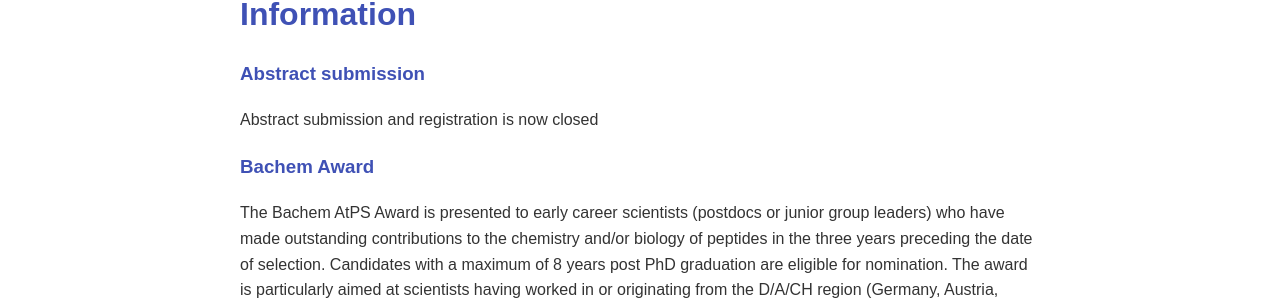
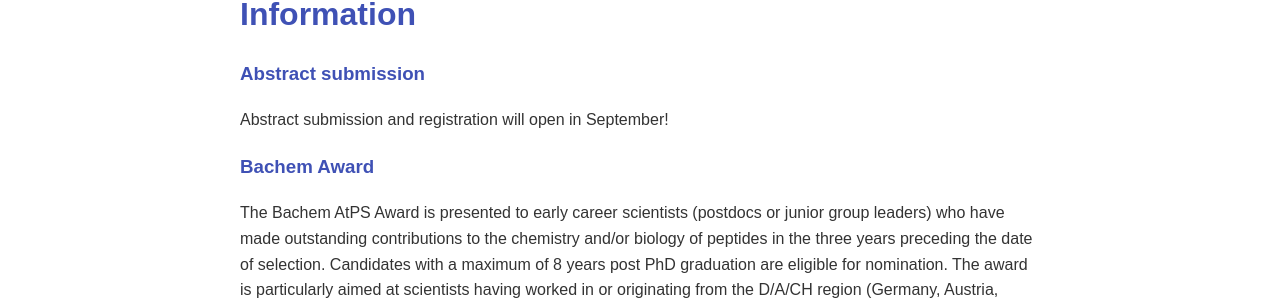
Before and after one commit to austrianpeptide/v2, a Jekyll site: the page built from index.markdown, in a window 1280 px wide and 900 px high, scrolled down 974 px. Shown: the part 149-452 px from the top of the window. Built offline with Jekyll 4.4.1, drawn with Linux system fonts in a browser that asks for light colours.

Commit message:
Update content.yml

```diff
--- a/_data/content.yml
+++ b/_data/content.yml
@@ -64,18 +64,19 @@ page:
 
     '
   information: "## Information\n### Abstract submission\nAbstract submission and registration\
-    \ is now closed\n\n### Bachem Award\nThe Bachem AtPS Award is presented to early\
-    \ career scientists (postdocs or junior group leaders) who have made outstanding\
-    \ contributions to the chemistry and/or biology of peptides in the three years\
-    \ preceding the date of selection. Candidates with a maximum of 8 years post PhD\
-    \ graduation are eligible for nomination. The award is particularly aimed at scientists\
-    \ having worked in or originating from the D/A/CH region (Germany, Austria, Switzerland).\
-    \ The award is sponsored by the Bachem AG. \n\n[Click Here For More Information](/uploads/Announcement_AtPSAward_2023.pdf)\n\
-    \n\n### Symposium topics\n- Peptide Chemistry and Synthesis\n- Peptide Drug Development\
-    \ and Delivery\n- Peptide Biology\n- Peptide Pharmacology\n\n\n### Location\n\
-    The 13th Austrian Peptide Symposium will be held in Van-Swieten conference hall,\
-    \ Van Swieten-Gasse 1a, 1090 Vienna.\n\n![Van Swieten Hall Map](/assets/images/vsplan.gif)\n\
-    \n![Van Swieten Hall Picture](/assets/images/vspic.jpg)\n\n\n### Further information\n\
+    \ will open in September!\n\n### Bachem Award\nThe Bachem AtPS Award is presented\
+    \ to early career scientists (postdocs or junior group leaders) who have made\
+    \ outstanding contributions to the chemistry and/or biology of peptides in the\
+    \ three years preceding the date of selection. Candidates with a maximum of 8\
+    \ years post PhD graduation are eligible for nomination. The award is particularly\
+    \ aimed at scientists having worked in or originating from the D/A/CH region (Germany,\
+    \ Austria, Switzerland). The award is sponsored by the Bachem AG. \n\n[Click Here\
+    \ For More Information](/uploads/Announcement_AtPSAward_2023.pdf)\n\n\n### Symposium\
+    \ topics\n- Peptide Chemistry and Synthesis\n- Peptide Drug Development and Delivery\n\
+    - Peptide Biology\n- Peptide Pharmacology\n\n\n### Location\nThe 13th Austrian\
+    \ Peptide Symposium will be held in Van-Swieten conference hall, Van Swieten-Gasse\
+    \ 1a, 1090 Vienna.\n\n![Van Swieten Hall Map](/assets/images/vsplan.gif)\n\n![Van\
+    \ Swieten Hall Picture](/assets/images/vspic.jpg)\n\n\n### Further information\n\
     The meeting will be held under the auspices of the European Peptide Society (EPS).\
     \ To be become a member of the EPS (free-of-charge), please [click here](https://www.eurpepsoc.com/benefits-of-membership/).\n\
     \nDownload the reports from the [2011-2017](/uploads/Report_AtPS2011-2017.pdf)\
@@ -84,7 +85,7 @@ page:
     \ and [2023](https://www.eurpepsoc.com/a-report-on-the-12th-austrian-peptide-symposium/)\
     \ meetings via the EPS newsletter archive.\n\nDownload a report about [Peptide\
     \ Science in Austria](https://www.meduniwien.ac.at/pharmakologie/ms/Peptide%20Science%20in%20Austria.pdf).\n\
-    \n![EPS Logo](https://www.meduniwien.ac.at/pharmakologie/ms/epslogo.gif)\n"
+    \n[EPS](/uploads/EPS logo.pdf)\n\n"
   main: "# 13th Austrian Peptide Symposium\n\nDate: 5th of December, 2024\n\nLocation:\
     \ Vienna, Austria\n\nDetails and Speakers for the 13th Austrian Peptide Symposium\
     \ will be announced soon! \nThis event is organized by the Austrian Peptide Community\
```
